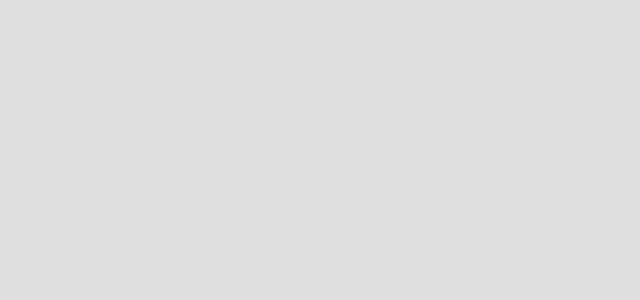
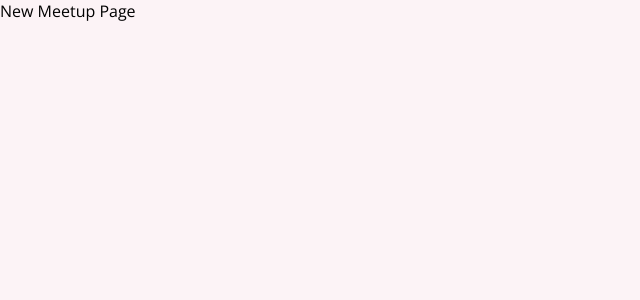
Before and after one commit to rfbnr/react-app-meetups-academind, a React (Create React App) app: page /new-meetup in a window 1280 px wide. Shown: the top 300 px of the page, without its empty margins (0-640 px from the left). Built offline with nearby package versions, Linux system fonts and the light colour scheme.

Commit message:
adding routing

```diff
--- a/package.json
+++ b/package.json
@@ -8,6 +8,7 @@
     "@testing-library/user-event": "^13.5.0",
     "react": "^18.2.0",
     "react-dom": "^18.2.0",
+    "react-router-dom": "^6.3.0",
     "react-scripts": "5.0.1",
     "web-vitals": "^2.1.4"
   },
--- a/src/App.js
+++ b/src/App.js
@@ -1,9 +1,18 @@
+
+import { Routes, Route } from "react-router-dom";
+import AllMeetups from "./pages/AllMeetups";
+import Favorites from "./pages/Favorites";
+import NewMeetup from "./pages/NewMeetup";
 
 function App() {
   return (
-      <div>
-
-      </div>
+    <div>
+      <Routes>
+        <Route path="/" element={<AllMeetups/>}/>
+        <Route path="new-meetup" element={<NewMeetup/>}/>
+        <Route path="favorites" element={<Favorites/>}/>
+      </Routes>
+    </div>
   );
 }
 
--- a/src/index.css
+++ b/src/index.css
@@ -1,13 +1,21 @@
+@import url('https://fonts.googleapis.com/css2?family=Open+Sans:wght@400;700&display=swap');
+
 * {
   box-sizing: border-box;
 }
 
 body {
-  font-family: sans-serif;
-  margin: 3rem;
-  background-color: #dfdfdf;
+  font-family: 'Open Sans', sans-serif;
+  margin: 0;
+  background-color: #fcf3f6;
 }
 
-h1, h2 {
-  color: #333333;
+h1 {
+  font-size: 2.5rem;
+  color: #2c292b;
 }
+
+h2 {
+  font-size: 1.5rem;
+  color: #2c292b;
+}
--- a/src/index.js
+++ b/src/index.js
@@ -2,10 +2,13 @@ import React from 'react';
 import ReactDOM from 'react-dom/client';
 import './index.css';
 import App from './App';
+import { BrowserRouter } from 'react-router-dom';
 
 const root = ReactDOM.createRoot(document.getElementById('root'));
 root.render(
-    <App />
+    <BrowserRouter>
+        <App />
+    </BrowserRouter>
 );
 
 // If you want to start measuring performance in your app, pass a function
--- /dev/null
+++ b/src/pages/AllMeetups.js
@@ -0,0 +1,5 @@
+function AllMeetups() {
+    return <div>All Meetups Page</div>;
+}
+
+export default AllMeetups;
--- /dev/null
+++ b/src/pages/Favorites.js
@@ -0,0 +1,5 @@
+function Favorites() {
+    return <div>Favorites Page</div>;
+}
+
+export default Favorites;
--- /dev/null
+++ b/src/pages/NewMeetup.js
@@ -0,0 +1,5 @@
+function NewMeetup() {
+    return <div>New Meetup Page</div>;
+}
+
+export default NewMeetup;
```
Also changed, not shown: 1 other file (tests, documents, lock files or other folders).
